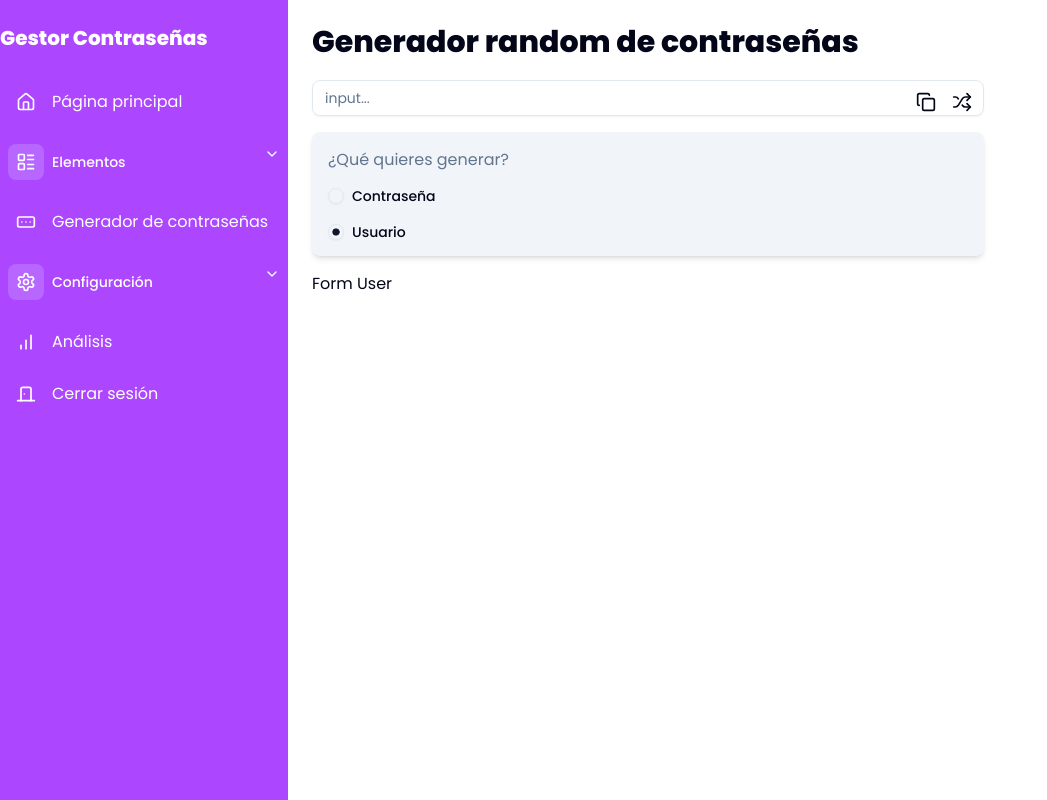
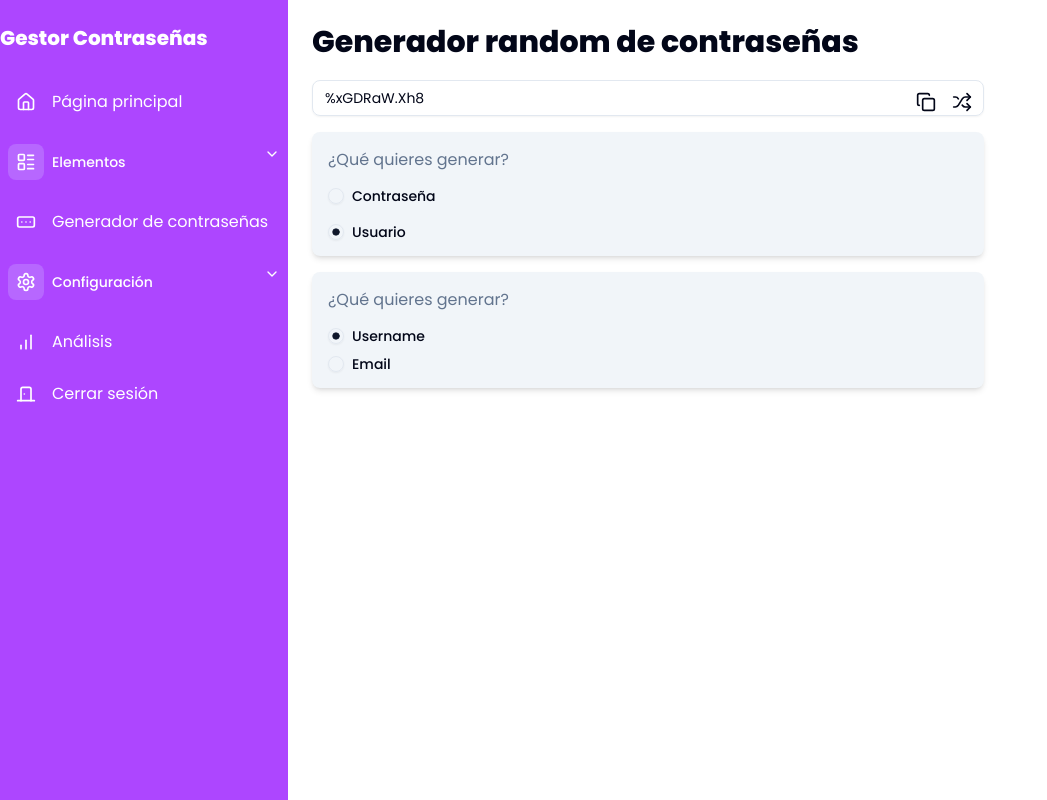
Before and after one commit to davsark/Gestor-de-Contrase-as, a Next.js app: page /generator in a window 1280 px wide. Both pictures are taken after a click on the radio button 336 px from the left and 232 px from the top of the page. Shown: the whole page, without its empty margins (0-1047 px from the left). Built offline with nearby package versions, Linux system fonts and the light colour scheme.

Commit message:
Agregado Generador Random de contraseñas

```diff
--- a/app/(routes)/generator/FormGenerator/FormGenerator.tsx
+++ b/app/(routes)/generator/FormGenerator/FormGenerator.tsx
@@ -4,9 +4,11 @@ import { Copy, Shuffle } from "lucide-react";
 import { Input } from "@/components/ui/input";
 import { RadioGroup, RadioGroupItem } from "@/components/ui/radio-group";
 import { Label } from "@/components/ui/label";
-import { useState } from "react";
+import { useEffect, useState } from "react";
 import { copyClipboard } from "@/lib/copyClipboard";
 import { PasswordGenerator } from "./PasswordGenerator";
+import { UserGenerator } from "../UserGenerator";
+import { generateCustomPassword } from "@/lib/generateCustomPassword";
 
 export default function FormGenerator(){
     const [ itemValueInput, setItemValueInput] = useState("");
@@ -20,6 +22,40 @@ export default function FormGenerator(){
    const [isNumbersSelected, setIsNumbersSelected] = useState(true);
    const [isSpecialCharacters, setIsSpecialCharacters] = useState(true);
 
+   useEffect(() => {
+    if(selectedValue === "password"){
+        const newPassword = generateCustomPassword(
+            lengthPassword,
+            isMayusSelected,
+            isMinusSelected,
+            isNumbersSelected,
+            isSpecialCharacters
+        );
+        setItemValueInput(newPassword);
+    }
+   }, [
+    lengthPassword,
+    isMayusSelected,
+    isMinusSelected,
+    isNumbersSelected,
+    isSpecialCharacters,
+    selectedValue
+   ]);
+
+
+   const handleShuffleClick = () => {
+    if(selectedValue === "password"){
+        const password = generateCustomPassword(
+            lengthPassword,
+            isMayusSelected,
+            isMinusSelected,
+            isNumbersSelected,
+            isSpecialCharacters
+        )
+        setItemValueInput(password);
+    }
+}
+
     return (
         <div className="mt-5 max-w-2xl ">
             <div className="relative w-full">
@@ -31,7 +67,8 @@ export default function FormGenerator(){
                 <Copy className="absolute top-3 right-12 cursor-pointer h-5 w-5"
                 onClick={() => copyClipboard(itemValueInput)}
                 />
-                <Shuffle className="absolute top-3 right-3 cursor-pointer h-5 w-5"/>
+
+                <Shuffle className="absolute top-3 right-3 cursor-pointer h-5 w-5" onClick={handleShuffleClick}/>
 
             </div>
             <div className="bg-slate-100 rounded-md shadow-md my-4 p-4">
@@ -66,7 +103,7 @@ export default function FormGenerator(){
                 setIsSpecialCharacters={setIsSpecialCharacters}
                />
             ) : (
-                <p>Form User</p>
+                <UserGenerator setUserTypeSelected={setUserTypeSelected}/>
             )}
         </div>
     )
--- /dev/null
+++ b/app/(routes)/generator/UserGenerator/UserGenerator.tsx
@@ -0,0 +1,24 @@
+import { RadioGroup, RadioGroupItem } from "@/components/ui/radio-group";
+import { UserGeneratorProps } from "./UserGenerator.types";
+import { Label } from "@/components/ui/label";
+
+export function UserGenerator(props: UserGeneratorProps){
+    const {setUserTypeSelected} = props;
+    return (
+        <div className="p-4 bg-slate-100 rounded-md shadow-md">
+            <p className="mb-4 text-slate-500  ">¿Qué quieres generar?</p>
+            <RadioGroup defaultValue="username" onValueChange={(value)=> setUserTypeSelected(value)}
+                >
+                <div className="flex items-center space-x-2">
+                    <RadioGroupItem value="username" id="r2" />
+                    <Label htmlFor="r2">Username</Label>
+                </div>
+                <div className="flex items-center space-x-2">
+                    <RadioGroupItem value="email" id="r1" />
+                    <Label htmlFor="r1">Email</Label>
+                </div>
+            </RadioGroup>
+
+        </div>
+    )
+}
--- /dev/null
+++ b/app/(routes)/generator/UserGenerator/UserGenerator.types.ts
@@ -0,0 +1,5 @@
+import { Dispatch, SetStateAction } from "react";
+
+export type UserGeneratorProps = {
+    setUserTypeSelected: Dispatch<SetStateAction<string>>;
+}
--- /dev/null
+++ b/app/(routes)/generator/UserGenerator/index.ts
@@ -0,0 +1 @@
+export * from "./UserGenerator";
--- /dev/null
+++ b/lib/generateCustomPassword.ts
@@ -0,0 +1,45 @@
+export const generateCustomPassword = (
+    length: number,
+    mayus: boolean,
+    minus: boolean,
+    numbers: boolean,
+    specialCharacters: boolean
+    ) => {
+        const mayusCharset = "ABCDEFGHIJKLMNOPQRSTUVWXYZ";
+        const minusCharset = "abcdefghijklmnopqrstuvwxyz";
+        const numbersCharset = "0123456789";
+        const specialCharset = "!@#$%^&*()_+-=[]{}|;:,.<>?";
+
+        let charset = "";
+        if(mayus) charset += mayusCharset;
+        if(minus) charset += minusCharset;
+        if(numbers) charset += numbersCharset;
+        if(specialCharacters) charset += specialCharset;
+
+        let password = "";
+
+        if(mayus) password += mayusCharset.charAt(
+            Math.floor(Math.random() * mayusCharset.length)
+        );
+        if(minus) password += minusCharset.charAt(
+            Math.floor(Math.random() * minusCharset.length)
+        );
+        if(numbers) password += numbersCharset.charAt(
+            Math.floor(Math.random() * numbersCharset.length)
+        );
+        if(specialCharacters) password += specialCharset.charAt(
+            Math.floor(Math.random() * specialCharset.length)
+        );
+
+       for(let i = password.length; i < length; ++i){
+        password += charset.charAt(Math.floor(Math.random() * charset.length));
+       }
+        password = password
+        .split("")
+        .sort(() => Math.random() - 0.5)
+        .join("");
+
+
+        return password;
+
+    };
```
